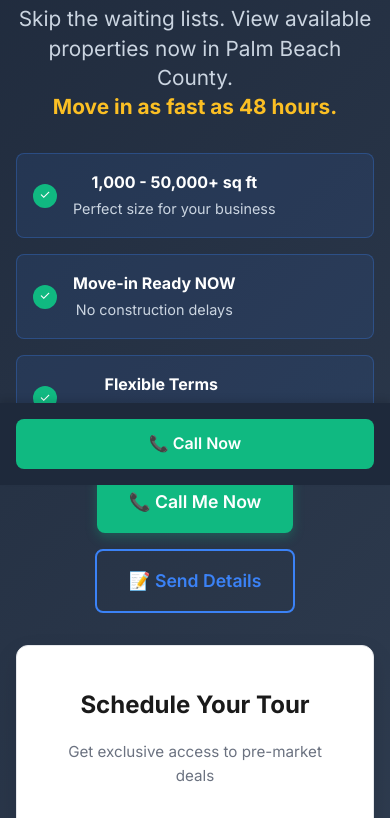
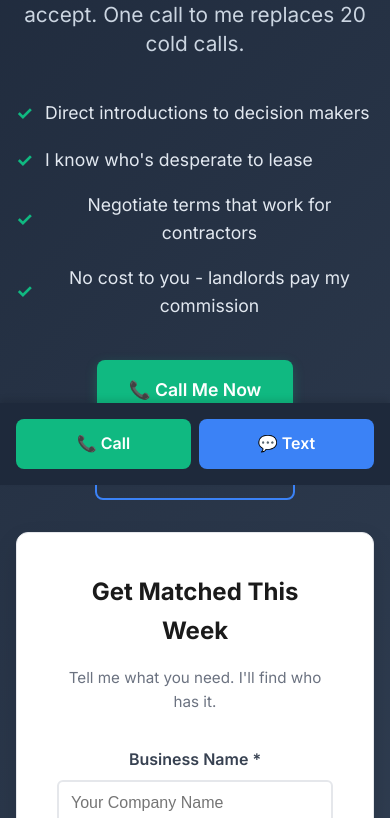
Before and after one commit to ZacharyVorsteg/contractor-warehouses-site, a plain HTML site: page index.html in a window 390 px wide. Shown: the part 359-1177 px from the top of the page. Drawn offline with Linux system fonts and the light colour scheme.

Commit message:
Revert content changes - keep only color scheme updates
REVERTED CONTENT BACK TO ORIGINAL:
- Removed 'SUMMER SPECIAL - FIRST MONTH FREE' badge
- Restored original headline: 'Get Warehouse Space in Palm Beach County This Week'
- Restored original subheadline and value propositions
- Restored form title: 'Get Matched This Week'
- Restored form subtitle: 'Tell me what you need. I'll find who has it.'
- Restored button text: 'Get My Matches Today'
- Restored mobile sticky CTA with both Call and Text buttons

KEPT COLOR SCHEME UPDATES:
- Dark navy hero background (#1e293b to #334155)
- Green primary buttons (#10b981)
- Blue secondary buttons (#3b82f6)
- White text on dark backgrounds
- Light gray subtitles (#cbd5e1)
- Enhanced shadows and rounded corners

Only the visual color palette was changed - all original messaging and content restored.

```diff
--- a/index.html
+++ b/index.html
@@ -499,6 +499,14 @@
             background: #059669;
         }
 
+        .mobile-cta-btn:nth-child(2) {
+            background: #3b82f6;
+        }
+
+        .mobile-cta-btn:nth-child(2):hover {
+            background: #2563eb;
+        }
+
         /* Footer */
         .footer {
             background: #1f2937;
@@ -621,35 +629,15 @@
     <section class="hero">
         <div class="hero-content">
             <div class="hero-text">
-                <div style="background: rgba(220, 38, 38, 0.9); color: white; padding: 0.5rem 1rem; border-radius: 20px; display: inline-block; margin-bottom: 1.5rem; font-size: 0.9rem; font-weight: 600;">
-                    🔥 SUMMER SPECIAL - FIRST MONTH FREE
-                </div>
-                <h1>Get The <span style="color: #3b82f6;">Industrial Space</span> You Need This Week</h1>
-                <p class="subhead">Skip the waiting lists. View available properties now in Palm Beach County.<br><strong style="color: #fbbf24;">Move in as fast as 48 hours.</strong></p>
+                <h1>Get Warehouse Space in Palm Beach County This Week</h1>
+                <p class="subhead">I know which landlords have space TODAY and what they'll actually accept. One call to me replaces 20 cold calls.</p>
 
-                <div style="display: grid; gap: 1rem; margin: 2rem 0;">
-                    <div style="background: rgba(59, 130, 246, 0.1); border: 1px solid rgba(59, 130, 246, 0.3); border-radius: 8px; padding: 1rem; display: flex; align-items: center;">
-                        <div style="background: #10b981; color: white; border-radius: 50%; width: 24px; height: 24px; display: flex; align-items: center; justify-content: center; margin-right: 1rem; font-size: 0.8rem;">✓</div>
-                        <div>
-                            <strong>1,000 - 50,000+ sq ft</strong><br>
-                            <span style="color: #cbd5e1; font-size: 0.9rem;">Perfect size for your business</span>
-                        </div>
-                    </div>
-                    <div style="background: rgba(59, 130, 246, 0.1); border: 1px solid rgba(59, 130, 246, 0.3); border-radius: 8px; padding: 1rem; display: flex; align-items: center;">
-                        <div style="background: #10b981; color: white; border-radius: 50%; width: 24px; height: 24px; display: flex; align-items: center; justify-content: center; margin-right: 1rem; font-size: 0.8rem;">✓</div>
-                        <div>
-                            <strong>Move-in Ready NOW</strong><br>
-                            <span style="color: #cbd5e1; font-size: 0.9rem;">No construction delays</span>
-                        </div>
-                    </div>
-                    <div style="background: rgba(59, 130, 246, 0.1); border: 1px solid rgba(59, 130, 246, 0.3); border-radius: 8px; padding: 1rem; display: flex; align-items: center;">
-                        <div style="background: #10b981; color: white; border-radius: 50%; width: 24px; height: 24px; display: flex; align-items: center; justify-content: center; margin-right: 1rem; font-size: 0.8rem;">✓</div>
-                        <div>
-                            <strong>Flexible Terms</strong><br>
-                            <span style="color: #cbd5e1; font-size: 0.9rem;">Month-to-month available</span>
-                        </div>
-                    </div>
-                </div>
+                <ul class="value-props">
+                    <li>Direct introductions to decision makers</li>
+                    <li>I know who's desperate to lease</li>
+                    <li>Negotiate terms that work for contractors</li>
+                    <li>No cost to you - landlords pay my commission</li>
+                </ul>
 
                 <div class="hero-cta">
                     <a href="#form" class="btn-primary" onclick="trackConversion('cta_click', 35000, {location: 'hero'});">
@@ -662,8 +650,8 @@
             </div>
 
             <div class="form-card" id="form">
-                <h2>Schedule Your Tour</h2>
-                <p class="subtitle">Get exclusive access to pre-market deals</p>
+                <h2>Get Matched This Week</h2>
+                <p class="subtitle">Tell me what you need. I'll find who has it.</p>
 
                 <form id="leadForm" onsubmit="handleFormSubmit(event)">
                     <div class="form-group">
@@ -690,7 +678,7 @@
                     </div>
 
                     <button type="submit" class="form-submit">
-                        GET PROPERTY LIST & SCHEDULE TOUR
+                        Get My Matches Today
                     </button>
                 </form>
             </div>
@@ -780,8 +768,11 @@
     <!-- Mobile Sticky CTA -->
     <div class="mobile-sticky">
         <div class="mobile-sticky-content">
-            <a href="#" class="mobile-cta-btn" id="mobile-call" onclick="trackConversion('mobile_call', 35000);" style="background: #10b981;">
-                📞 Call Now
+            <a href="#" class="mobile-cta-btn" id="mobile-call" onclick="trackConversion('mobile_call', 35000);">
+                📞 Call
+            </a>
+            <a href="#" class="mobile-cta-btn" id="mobile-text" onclick="trackConversion('mobile_text', 35000);">
+                💬 Text
             </a>
         </div>
     </div>
```
